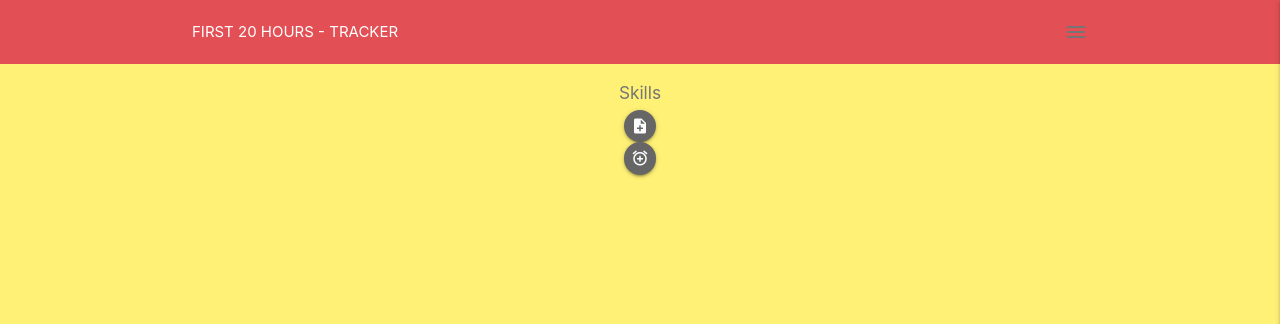
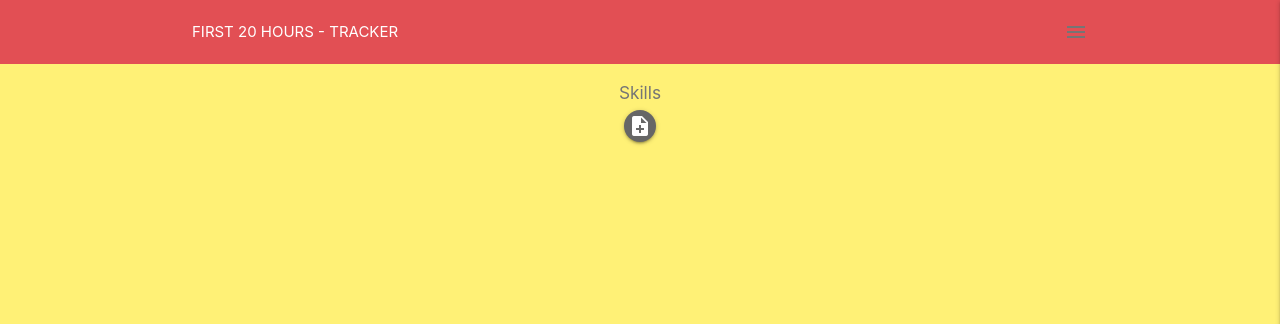
Before and after one commit to adagar/first-20-hours-tracker, a PHP site: page / in a window 1280 px wide. Shown: the top 324 px of the page. Run offline with PHP 8.4, Linux system fonts and the light colour scheme; some libraries are stand-ins or nearby versions.

Commit message:
Moved add session button to individusal skills, fixed issue where buttons were moving on click

```diff
--- a/css/styles.css
+++ b/css/styles.css
@@ -4,6 +4,7 @@
     --secondary: #e24f54;
     --title: #ffffff;
     --btn-bkg: #666666;
+    --delete-btn-bkg: #8d0000;
   }
 
   /* layout styles */
@@ -32,7 +33,7 @@
     box-shadow: 0px 1px 3px rgba(90,90,90,0.1);
     display: grid;
     grid-template-columns: 2fr 6fr 1fr;
-    grid-template-areas: "image details delete";
+    grid-template-areas: "image details update";
     position: relative;
   }
   .skill img{
@@ -43,13 +44,19 @@
     grid-area: details;
     margin-top: 6px;
   }
+  .skill-session-add{
+    grid-area: update;
+    position: absolute;
+    top: 0px;
+    right: 0px;
+  }
   .skill-delete{
-    grid-area: delete;
+    grid-area: update;
     position: absolute;
     bottom: 0px;
     right: 0px;
   }
-  .skill-delete i{
+  .skill-updates i{
     font-size: 18px;
   }
   .skill-title{
@@ -63,6 +70,9 @@
   .add-btn{
     background: var(--btn-bkg) !important;
   }
+  .delete-btn{
+    background: var(--delete-btn-bkg) !important;
+  }
   input{
     box-shadow: none !important;
     -webkit-box-shadow: none !important;
@@ -74,3 +84,7 @@
   form .input-field{
     margin-top: 30px;
   }
+  a>i.material-icons{
+    font-size: 24px;
+    line-height: 32px;
+  }
--- a/index.html
+++ b/index.html
@@ -50,13 +50,6 @@
     <div class="center">
         <a class="btn-floating btn-small add-btn sidenav-trigger" data-target="side-form">
             <i class="material-icons">note_add</i>
-        </a>
-    </div>
-
-    <!--Add Session Button-->
-    <div class="center">
-        <a class="btn-floating btn-small add-btn sidenav-trigger" data-target="side-session-form">
-            <i class="material-icons">alarm_add</i>
         </a>
     </div>
 
--- a/js/ui.js
+++ b/js/ui.js
@@ -56,8 +56,16 @@
             </div>
             <div class="skill-total">${totalTime}</div>
             </div>
-            <div class="skill-delete">
-            <i class="material-icons" data-id="${id}">delete_outline</i>
+
+
+            <!--Add Session Button-->
+            <div class="center">
+                <a class="sidenav-trigger" data-target="side-session-form">
+                    <i class="skill-session-add btn-floating btn-small add-btn material-icons">alarm_add</i>
+                </a>
+                <a class="">
+                    <i class="skill-delete btn-floating btn-small delete-btn material-icons" data-id="${id}">delete_outline</i>
+                </a>
             </div>
         </div>
     `
```
